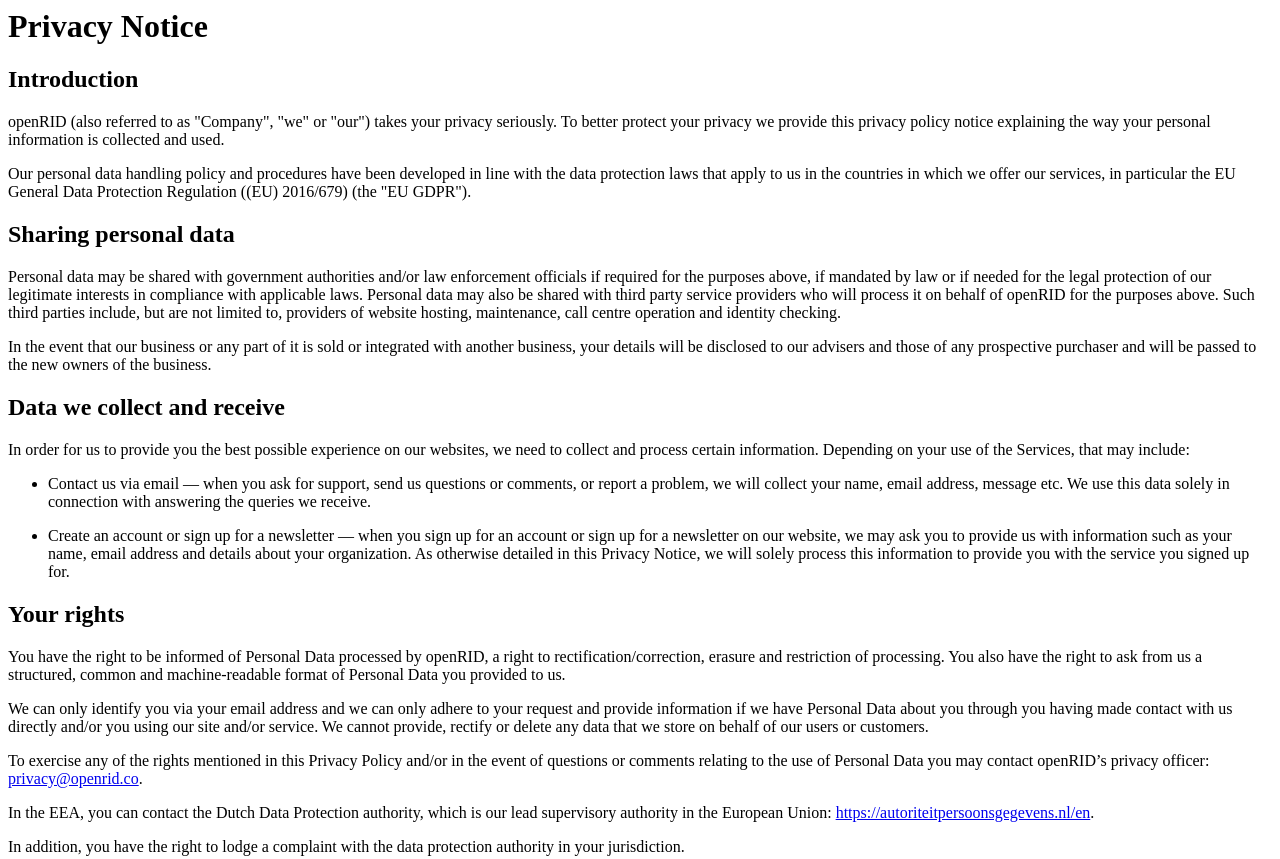
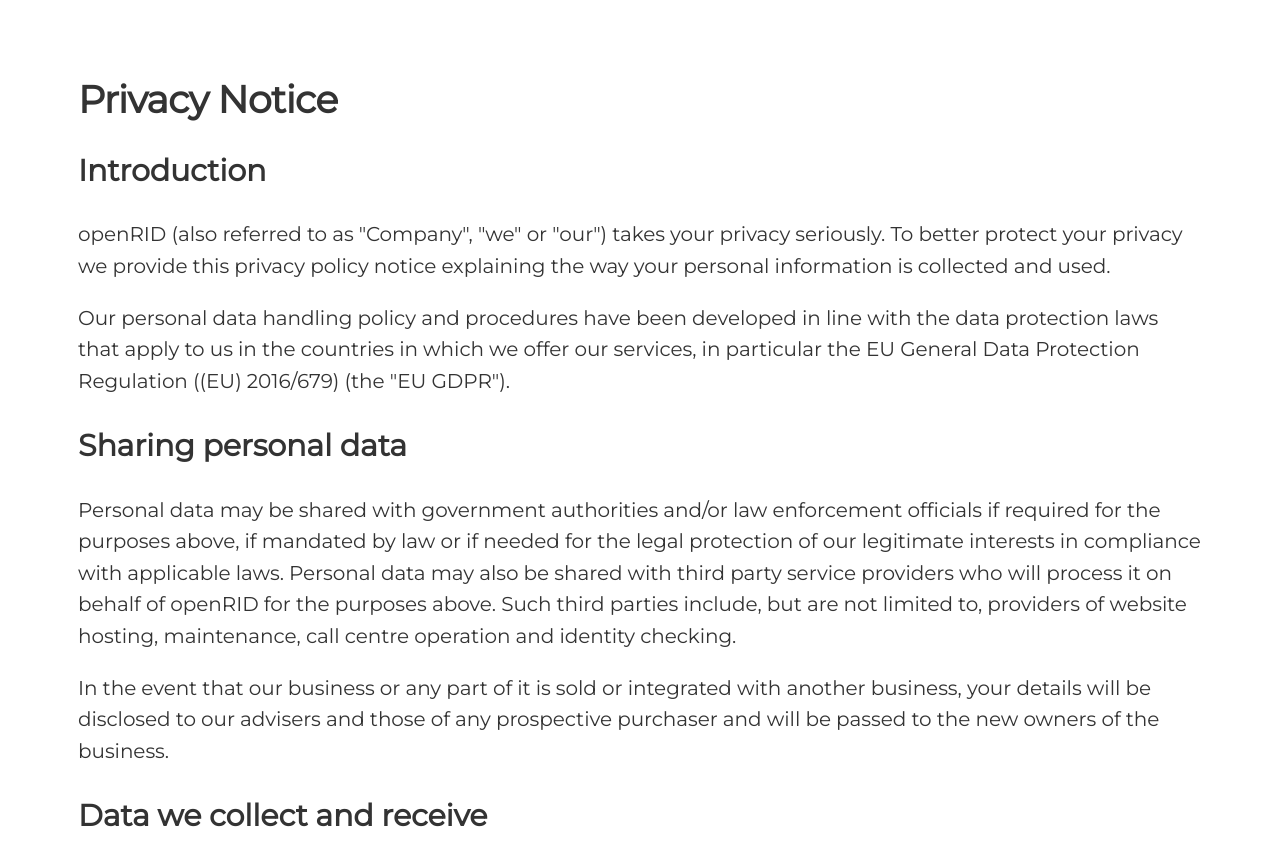
Before and after one commit to openrid/privacy-policy, a plain HTML site: page index.html in a window 1280 px wide. Shown: the top 859 px of the page. Drawn offline with Linux system fonts and the light colour scheme.

Commit message:
Update index.html

```diff
--- a/index.html
+++ b/index.html
@@ -1,3 +1,30 @@
+<html>
+  <head>
+    <title>openRID | Privacy Notice</title>
+<style>
+      @import url('https://fonts.googleapis.com/css?family=Montserrat&display=swap');
+      body {
+        font-family: 'Montserrat', sans-serif;
+        color: rgba(0, 0, 0, 0.8);
+        font-weight: 400;
+        line-height: 1.58;
+        letter-spacing: -.003em;
+        font-size: 20px;
+        padding: 70px;
+      }
+      h1 {
+        font-family: 'Montserrat', sans-serif;
+        font-weight: 700;
+        font-style: normal;
+        font-size: 38px;
+        line-height: 1.15;
+        letter-spacing: -.02em;
+        color: rgba(0, 0, 0, 0.8);
+        -webkit-font-smoothing: antialiased;
+      }
+    </style>
+</head>
+  <body>
     <h1>Privacy Notice</h1>
     <h2>Introduction</h2>
     <p>openRID (also referred to as &quot;Company&quot;, &quot;we&quot; or &quot;our&quot;) takes your privacy seriously. To better protect your privacy we provide this privacy policy notice explaining the way your personal information is collected and used.</p>
@@ -28,3 +55,5 @@
     <h2>Changes to this privacy notice</h2>
     <p>This Privacy Policy is effective as of 10 May 2023 and will remain in effect except with respect to any changes in its provisions in the future, which will be in effect immediately after being posted on this page.</p>
     <p>We reserve the right to update or change our Privacy Policy at any time and you should check this Privacy Policy periodically. If we make any material changes to this Privacy Policy, we will notify you either through the email address you have provided us, or by placing a prominent notice on our website.</p>
+  <\body>
+<\html>
```
Lines whose indentation alone changed are shown as unchanged.
